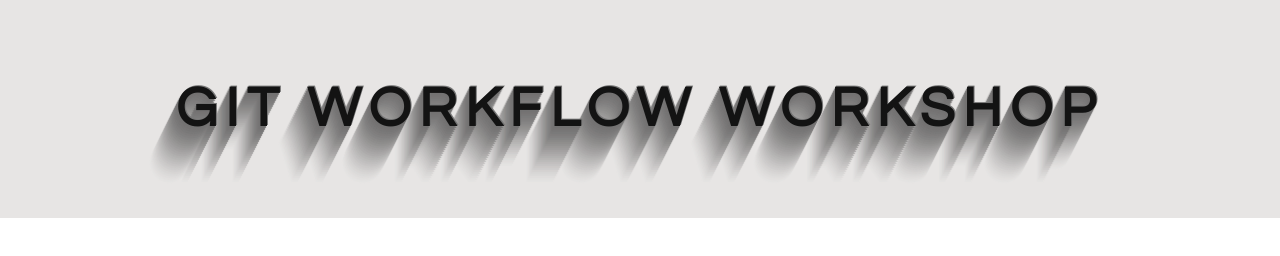
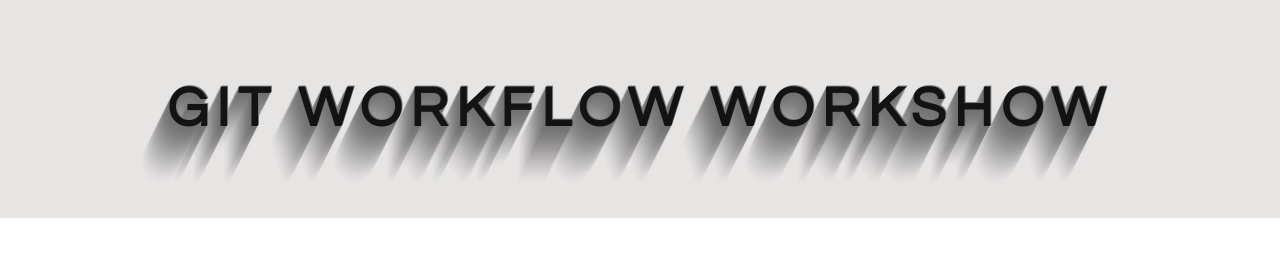
Before and after one commit to haithhawk/haitham, a plain HTML site: page index.html in a window 1280 px wide. Drawn offline with Linux system fonts and the light colour scheme.

Commit message:
Update index.html

```diff
--- a/index.html
+++ b/index.html
@@ -10,7 +10,7 @@
 
 <body>
 
-    <h1 class="page-heading">GIT WORKFLOW WORKSHOP</h1>
+    <h1 class="page-heading">GIT WORKFLOW WORKSHOW</h1>
 
 </body>
 
```
